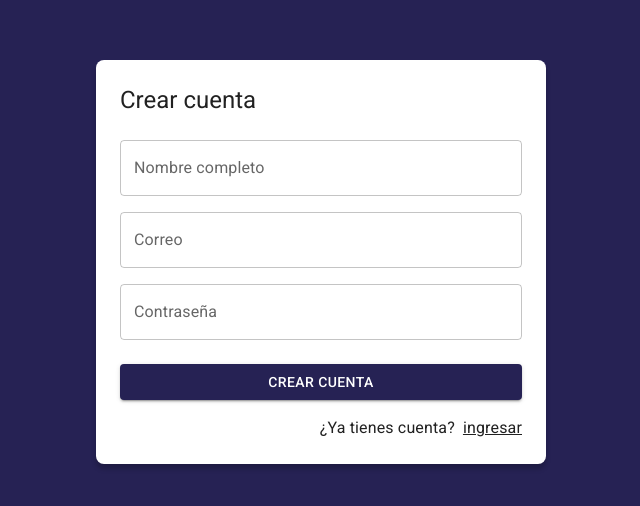
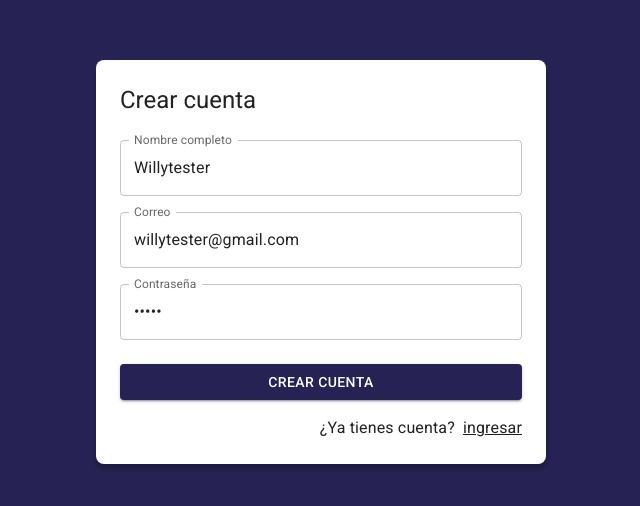
Before and after one commit to martuwilson/journal-vite-app, a React (Vite) app: page /auth/register in a window 1280 px wide. Shown: the part 138-644 px from the top of the page, without its empty margins (319-959 px from the left). Built offline with nearby package versions, Linux system fonts and the light colour scheme.

Commit message:
manejo de formulario de registro

```diff
--- a/src/auth/pages/RegisterPage.jsx
+++ b/src/auth/pages/RegisterPage.jsx
@@ -1,13 +1,26 @@
 import { Link as RouterLink } from 'react-router-dom';
 import { Button, Grid, Link, TextField, Typography } from '@mui/material';
-import { Google } from '@mui/icons-material';
 import { AuthLayout } from '../layout/AuthLayout';
+import { useForm } from "../../hooks";
 
+const initialValues = {
+  displayName: 'Willytester',
+  email: 'willytester@gmail.com',
+  password: '12345',
+};
 
 export const RegisterPage = () => {
+
+  const { displayName, email, password, onInputChange,formState } = useForm(initialValues);
+
+  const onSubmit = (e) => {
+    e.preventDefault();
+    console.log(formState);
+  }
+
   return (
     <AuthLayout title="Crear cuenta">
-      <form>
+      <form onSubmit={onSubmit}>
           <Grid container>
 
             <Grid item xs={ 12 } sx={{ mt: 2 }}>
@@ -16,6 +29,9 @@ export const RegisterPage = () => {
                 type="text"
                 placeholder='Nombre completo'
                 fullWidth
+                name='displayName'
+                value={displayName}
+                onChange={onInputChange}
               />
             </Grid>
 
@@ -25,6 +41,9 @@ export const RegisterPage = () => {
                 type="email"
                 placeholder='correo@google.com'
                 fullWidth
+                name='email'
+                value={email}
+                onChange={onInputChange}
               />
             </Grid>
 
@@ -34,12 +53,15 @@ export const RegisterPage = () => {
                 type="password"
                 placeholder='Contraseña'
                 fullWidth
+                name='password'
+                value={password}
+                onChange={onInputChange}
               />
             </Grid>
 
             <Grid container spacing={ 2 } sx={{ mb: 2, mt: 1 }}>
               <Grid item xs={ 12 }>
-                <Button variant='contained' fullWidth>
+                <Button type='submit' variant='contained' fullWidth>
                   Crear cuenta
                 </Button>
               </Grid>
```
